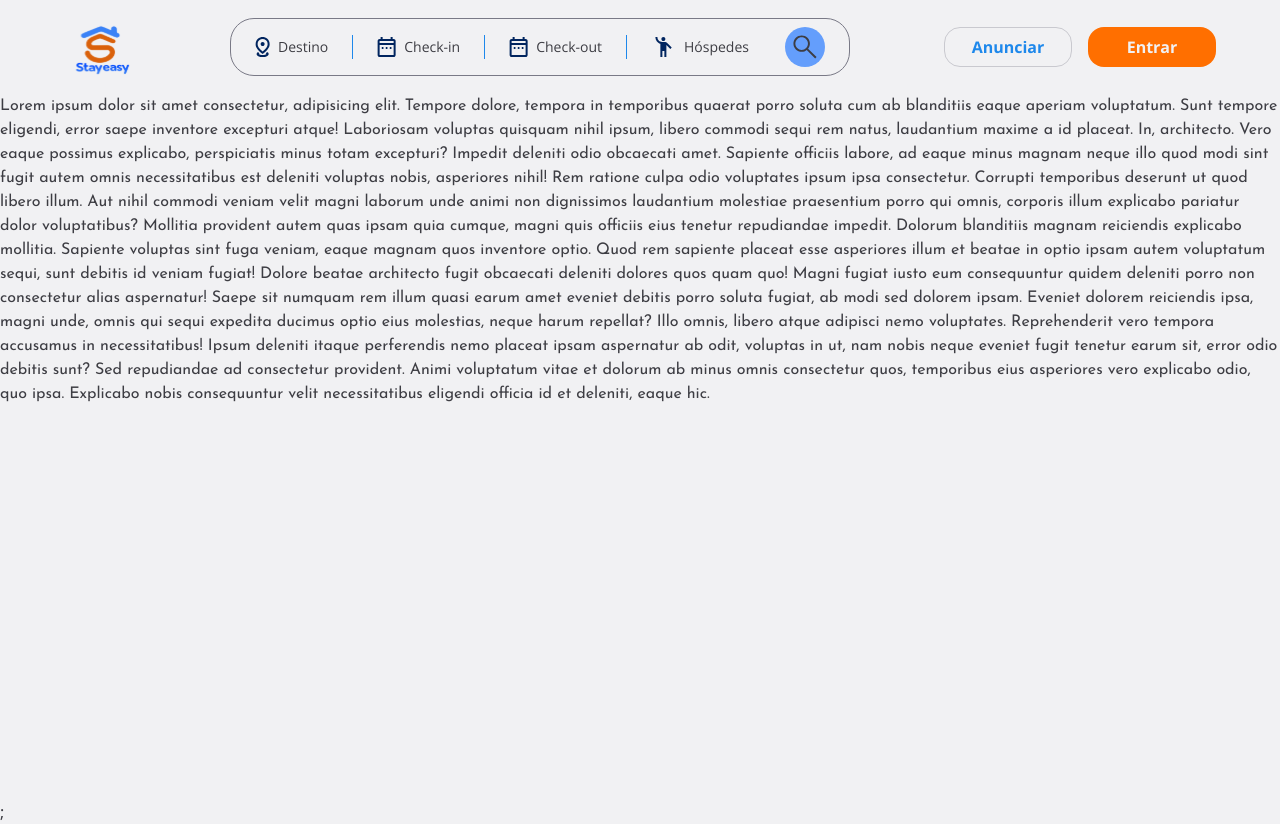
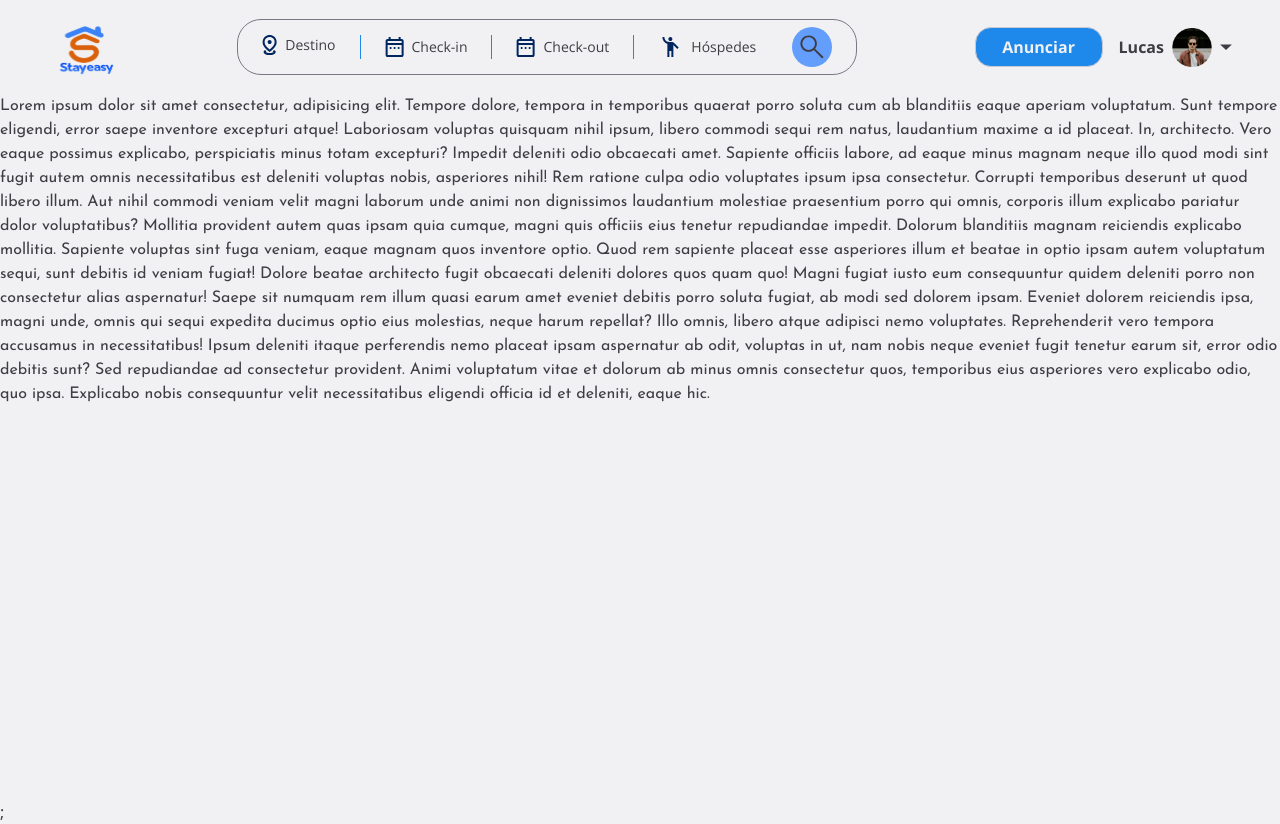
Before and after one commit to ADS2024-2-LocaEspaco/LocacaoEspacoFE, a Next.js app: page / in a window 1280 px wide. Built offline with nearby package versions, Linux system fonts and the light colour scheme.

Commit message:
feat: button user and dropdown menu

```diff
--- a/src/components/Navbar/desktop-menu.tsx
+++ b/src/components/Navbar/desktop-menu.tsx
@@ -1,34 +1,40 @@
 import Image from "next/image";
 import { useRouter } from "next/router";
 import { Dispatch, SetStateAction, useEffect, useRef, useState } from "react";
+import Calendar from "../calendar";
 
 import Logo from '../../../public/icons/logo.svg';
+import UserImage from '../../assets/user.png'
+
 import SearchIcon from '../../../public/icons/search_icon.svg';
 import CalendarIcon from '../../../public/icons/calendar_icon.svg'
 import DestinyIcon from '../../../public/icons/destiny_icon.svg'
 import PersonIcon from '../../../public/icons/person_icon.svg'
 import PlusIcon from '../../../public/icons/plus_circle_icon.svg'
 import MinusIcon from '../../../public/icons/dash_circle_icon.svg'
-import Calendar from "../calendar";
+import ArrowDropDownIcon from '../../../public/icons/arrow_drop_down.svg'
+import Link from "next/link";
 
 interface DesktopMenuProps {
 	handleSearch: (e: React.FormEvent<HTMLFormElement> | React.MouseEvent<HTMLImageElement>) => void;
 }
 
 export default function DesktopMenu({ handleSearch }: DesktopMenuProps) {
-	const user = ''
+	const user = 'Lucas'
 	const router = useRouter();
 
 	const modalGuestsRef = useRef<HTMLElement | null>(null);
 	const inputRef = useRef<HTMLElement | null>(null);
 	const modalCheckInRef = useRef<HTMLElement | null>(null);
 	const modalCheckOutRef = useRef<HTMLElement | null>(null);
+	const dropdownMenuRef = useRef<HTMLElement | null>(null);
 
 	const [local, setLocal] = useState('')
 	const [isOpenInputDestiny, setIsOpenInputDestiny] = useState(false)
 	const [isOpenCheckInCalendar, setIsOpenCheckInCalendar] = useState(false)
 	const [isOpenCheckOutCalendar, setIsOpenCheckOutCalendar] = useState(false)
 	const [isOpenModalGuests, setIsOpenModalGuests] = useState(false)
+	const [isOpenDropdownMenu, setIsOpenDropdownMenu] = useState(false)
 
 	const [searchBar, setSearchBar] = useState({
 		adults: 0,
@@ -71,11 +77,18 @@ export default function DesktopMenu({ handleSearch }: DesktopMenuProps) {
 			}
 		}
 
+		const handleClickOutsideDropdownMenu = (event: MouseEvent) => {
+			if (dropdownMenuRef.current && event.target instanceof Node && !dropdownMenuRef.current.contains(event.target)) {
+				setIsOpenDropdownMenu(false)
+			}
+		}
+
 		// Adiciona o event listener ao documento
 		document.addEventListener('mousedown', handleClickOutside)
 		document.addEventListener('mousedown', handleClickOutsideInput)
 		document.addEventListener('mousedown', handleClickOutsideModalCheckIn)
 		document.addEventListener('mousedown', handleClickOutsideModalCheckOut)
+		document.addEventListener('mousedown', handleClickOutsideDropdownMenu)
 
 		// Limpa o event listener quando o componente desmontar
 		return () => {
@@ -83,11 +96,12 @@ export default function DesktopMenu({ handleSearch }: DesktopMenuProps) {
 			document.removeEventListener('mousedown', handleClickOutsideInput)
 			document.removeEventListener('mousedown', handleClickOutsideModalCheckIn)
 			document.removeEventListener('mousedown', handleClickOutsideModalCheckOut)
+			document.removeEventListener('mousedown', handleClickOutsideDropdownMenu)
 		};
 	})
 
 	return (
-		<nav className="flex font-body w-full px-16 py-3 gap-2	4 justify-between items-center max-md:hidden">
+		<nav className="flex font-body w-full px-12 py-3 gap-2 justify-between items-center max-[1150px]:hidden">
 			<Image
 				src={Logo}
 				alt='Logo'
@@ -97,8 +111,9 @@ export default function DesktopMenu({ handleSearch }: DesktopMenuProps) {
 				className='cursor-pointer'
 			/>
 
-			<div className="flex gap-3 py-2 items-center border-[0.5px] border-gray-300 rounded-3xl">
+			<div className="flex gap-3 h-14  items-center border-[0.5px] border-gray-300 rounded-3xl">
 				<div className='flex relative'>
+					<div className="shrink-0">
 						{
 							isOpenInputDestiny ? (
 								<div ref={inputRef} className='flex flex-col justify-start px-6 gap-1'>
@@ -108,7 +123,7 @@ export default function DesktopMenu({ handleSearch }: DesktopMenuProps) {
 										Destino
 									</button>
 
-								<input value={local} onChange={(event) => setLocal(event.target.value)} className='flex-1 bg-transparent border-b focus:outline-none text-[12px] placeholder:text-gray-300 ' type="text" placeholder='Informe o local' />
+									<input value={local} onChange={(event) => setLocal(event.target.value)} className=' bg-transparent border-b focus:outline-none text-[12px] placeholder:text-gray-300 ' type="text" placeholder='Informe o local' />
 								</div>
 							) : (
 								<button onClick={() => setIsOpenInputDestiny(true)} className='flex items-center gap-2 text-black-100 px-6 text-sm'>
@@ -118,6 +133,7 @@ export default function DesktopMenu({ handleSearch }: DesktopMenuProps) {
 								</button>
 							)
 						}
+					</div>
 
 					<button onClick={() => setIsOpenCheckInCalendar(!isOpenCheckInCalendar)} className='flex items-center border-x border-blue-300  gap-2 text-sm text-black-100 px-6'>
 						<Image src={CalendarIcon} alt='Ícone de destino' />
@@ -214,8 +230,44 @@ export default function DesktopMenu({ handleSearch }: DesktopMenuProps) {
 
 			{
 				user ? (
-					<div className="flex gap-4">
-						<button>Anunciar</button>
+					<div className="relative flex gap-4">
+						<button className="w-32 h-10 font-bold bg-blue-300 text-white border border-gray-100 rounded-2xl hover:opacity-80">
+							Anunciar
+						</button>
+
+						<div onClick={() => setIsOpenDropdownMenu(true)} className="flex gap-2 items-center cursor-pointer">
+							<h1 className="font-bold text-black-100">{user}</h1>
+
+							<Image
+								src={UserImage}
+								alt='Logo'
+								onClick={handleSearch}
+								height={40}
+								width={40}
+							/>
+
+							<Image
+								src={ArrowDropDownIcon}
+								alt='Logo'
+								onClick={handleSearch}
+								height={8}
+								width={12}
+							/>
+						</div>
+
+						{
+							isOpenDropdownMenu && (
+								<nav ref={dropdownMenuRef} className='absolute top-10 right-0 flex flex-col w-48 bg-white rounded-2xl text-black-300 shadow-xl'>
+									<Link href={'#'} className='pl-7 py-2 hover:opacity-80'>Ver perfil</Link>
+									<Link href={'#'} className='pl-7 py-2 hover:opacity-80'>Favoritos</Link>
+									<Link href={'#'} className='pl-7 py-2 hover:opacity-80'>Notificações</Link>
+									<Link href={'#'} className='pl-7 py-2 hover:opacity-80'>Viagens</Link>
+									<div className="border border-b-gray-100 opacity-30" />
+									<Link href={'#'} className='pl-7 py-2 hover:opacity-80'>Editar Perfil</Link>
+									<Link href={'#'} className='pl-7 py-2 hover:opacity-80 text-red-500'>Sair</Link>
+								</nav>
+							)
+						}
 					</div>
 				) : (
 					<div className="flex gap-4">
--- a/src/components/Navbar/mobile-menu.tsx
+++ b/src/components/Navbar/mobile-menu.tsx
@@ -21,6 +21,7 @@ export default function MobileMenu() {
     const router = useRouter()
 
     const [isOpenLateralMenu, setIsOpenLateralMenu] = useState(false)
+    const [isOpenSearch, setIsOpenSearch] = useState(false)
 
     const [searchBar, setSearchBar] = useState({
         adults: 0,
@@ -28,7 +29,6 @@ export default function MobileMenu() {
         babies: 0,
         pets: 0
     })
-
 
     const handleBackToHomePage = () => {
         router.push('/')
@@ -42,9 +42,13 @@ export default function MobileMenu() {
         setIsOpenLateralMenu(false)
     }
 
+    const handleSearch = () => {
+        console.log('Hello')
+    }
+
     return (
         <>
-            <nav className='flex relative w-full px-6 py-2 justify-between items-center md:hidden '>
+            <nav className='flex relative w-full px-6 py-2 justify-between items-center min-[1150px]:hidden border-b border-gray-300'>
                 <Image
                     src={MenuHamburgerIcon}
                     alt='Ícone do menu'
@@ -69,14 +73,15 @@ export default function MobileMenu() {
                     height={24}
                     width={24}
                     className='cursor-pointer'
+                    onClick={() => setIsOpenSearch(true)}
                 />
             </nav>
 
             {
                 isOpenLateralMenu && (
-                    <div className='flex font-sans absolute h-screen w-screen md:hidden'>
+                    <div className='fixed inset-0 flex font-sans h-screen w-screen min-[1150px]:hidden'>
                         <div className='flex-1 bg-white'>
-                            <div className='flex gap-7 py-2 items-center px-4 border-b border-[#797986]'>
+                            <div className='flex gap-7 py-2 items-center px-4 border-b border-gray-300'>
                                 <Image
                                     src={user ? Logo : Logo}
                                     alt='Logo'
@@ -87,7 +92,7 @@ export default function MobileMenu() {
 
                                 {
                                     !user && (
-                                        <button className="font-bold">
+                                        <button className="font-bold text-sm text-gray-400">
                                             Entre ou se cadastre
                                         </button>
                                     )
@@ -96,7 +101,7 @@ export default function MobileMenu() {
 
                             {
                                 user ? (
-                                    <nav className='flex flex-col text-black-300'>
+                                    <nav className='flex flex-col text-black-100'>
                                         <Link href={'#'} className='pl-4 py-2 hover:opacity-80'>Ver perfil</Link>
                                         <Link href={'#'} className='pl-4 py-2 hover:opacity-80'>Notificações</Link>
                                         <Link href={'#'} className='pl-4 py-2 hover:opacity-80'>Editar Perfil</Link>
@@ -105,7 +110,7 @@ export default function MobileMenu() {
                                         <Link href={'#'} className='pl-4 py-2 hover:opacity-80 text-red-500'>Sair</Link>
                                     </nav>
                                 ) : (
-                                    <nav className='flex flex-col text-black-300'>
+                                    <nav className='flex flex-col text-black-100'>
                                         <Link href={'#'} className='pl-4 py-2 hover:opacity-80'>Home</Link>
                                         <Link href={'#'} className='pl-4 py-2 hover:opacity-80'>Sobre</Link>
                                     </nav>
@@ -115,9 +120,12 @@ export default function MobileMenu() {
 
                         <div className='w-[40%] bg-white opacity-35 cursor-pointer' onClick={closeLateralMenu} />
                     </div>
-                )}
+                )
+            }
 
-            <div className='flex flex-col jus bg-white absolute h-screen w-full md:hidden p-4 gap-6'>
+            {
+                isOpenSearch && (
+                    <div className='fixed inset-0 overflow-hidden flex flex-col jus bg-white h-screen w-full min-[1150px]:hidden py-2 px-4 gap-6'>
                         <div className="flex justify-between">
                             <Image
                                 src={Logo}
@@ -131,10 +139,10 @@ export default function MobileMenu() {
                             <Image
                                 src={CloseIcon}
                                 alt='Logo'
-                        onClick={() => (console.log())}
                                 height={16}
                                 width={16}
                                 className='cursor-pointer'
+                                onClick={() => setIsOpenSearch(false)}
                             />
                         </div>
 
@@ -198,8 +206,10 @@ export default function MobileMenu() {
                             </div>
                         </div>
 
-                <button className="mx-auto bg-blue-300 text-white font-bold hover:opacity-90 px-8 py-2 rounded-2xl">Pesquisar</button>
+                        <button onClick={handleSearch} className="mx-auto bg-blue-300 text-white font-bold hover:opacity-90 px-8 py-2 rounded-2xl">Pesquisar</button>
                     </div>
+                )
+            }
         </>
     )
 }
```
Also changed, not shown: public/icons/arrow_drop_down.svg (added), src/assets/user.png (added). Lines whose indentation alone changed are shown as unchanged.
